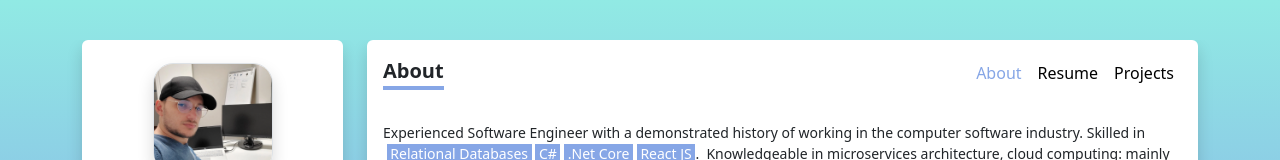
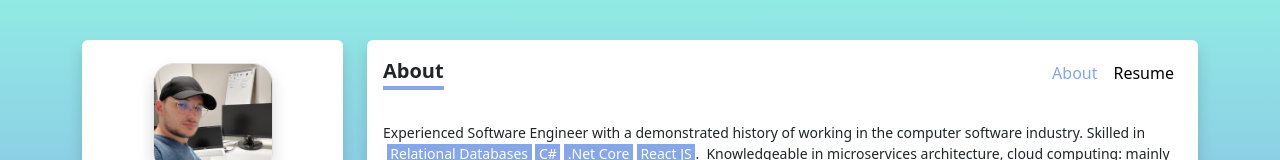
Before and after one commit to ergisgjergji/portfolio, a React (Create React App) app: page /About in a window 1280 px wide. Shown: the top 160 px of the page. Built offline with nearby package versions, Linux system fonts and the light colour scheme.

Commit message:
small fix

```diff
--- a/src/components/Navbar/Navbar.js
+++ b/src/components/Navbar/Navbar.js
@@ -1,12 +1,11 @@
 import React, { useState } from 'react';
 import { Link, useLocation } from 'react-router-dom';
 
+import { MyRoutes } from '../../utils/constants';
+
 import './index.css';
 
-const routes = ['About', 'Resume', 'Projects']
-
 const Navbar = () => {
-    const [active, setActive] = useState(routes[0]);
     const location = useLocation();
     const pathname = location.pathname.split('/')[1]
 
@@ -19,7 +18,7 @@ const Navbar = () => {
 
             <div className='navbar__items mx-auto mx-sm-0 mt-2 mt-sm-0 fs-6'>
                 {
-                    routes.map((route, index) => (
+                    Object.values(MyRoutes).map((route, index) => (
                         <Link
                             key={index}
                             to={route}
--- a/src/utils/constants.js
+++ b/src/utils/constants.js
@@ -1,5 +1,5 @@
 export const MyRoutes = {
     About: 'About',
-    Resume: 'Resume',
-    Projects: 'Projects'
+    Resume: 'Resume'
+    // Projects: 'Projects'
 }
```
